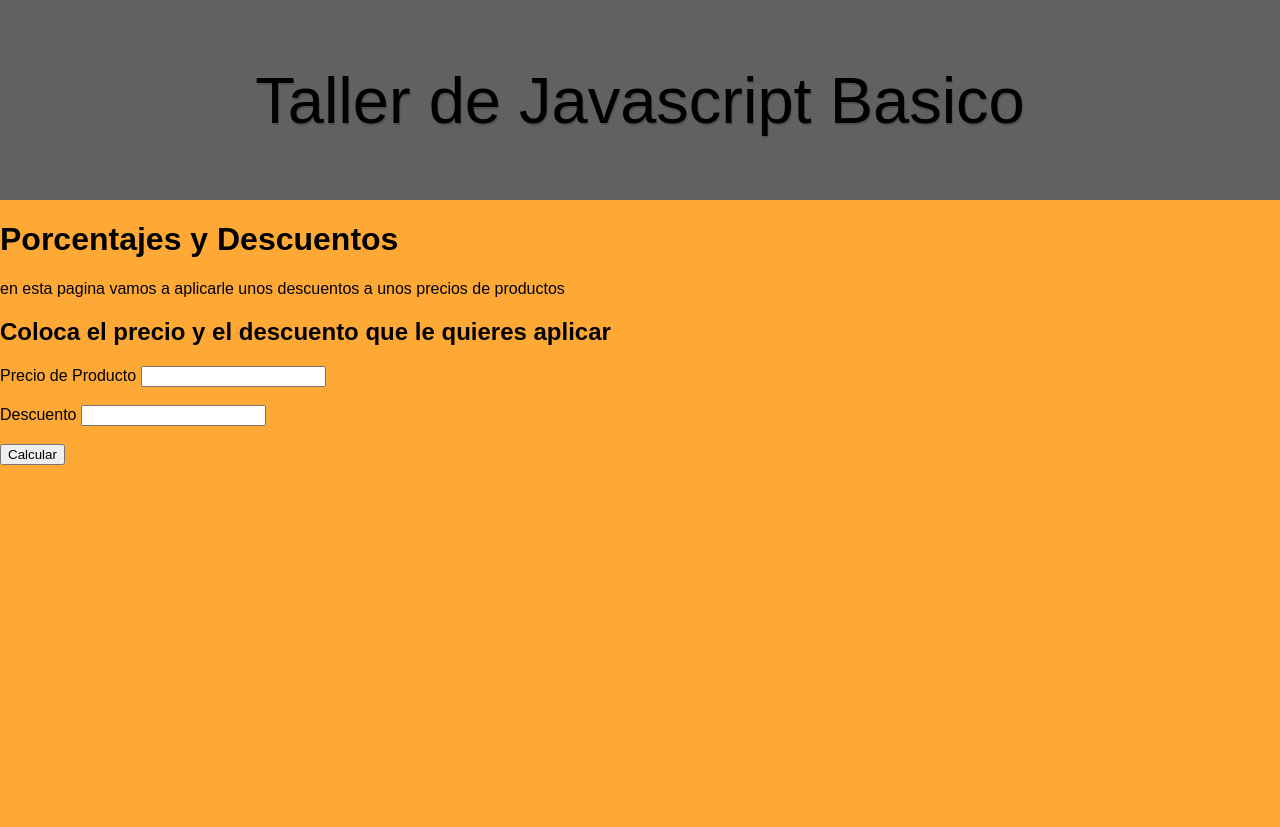
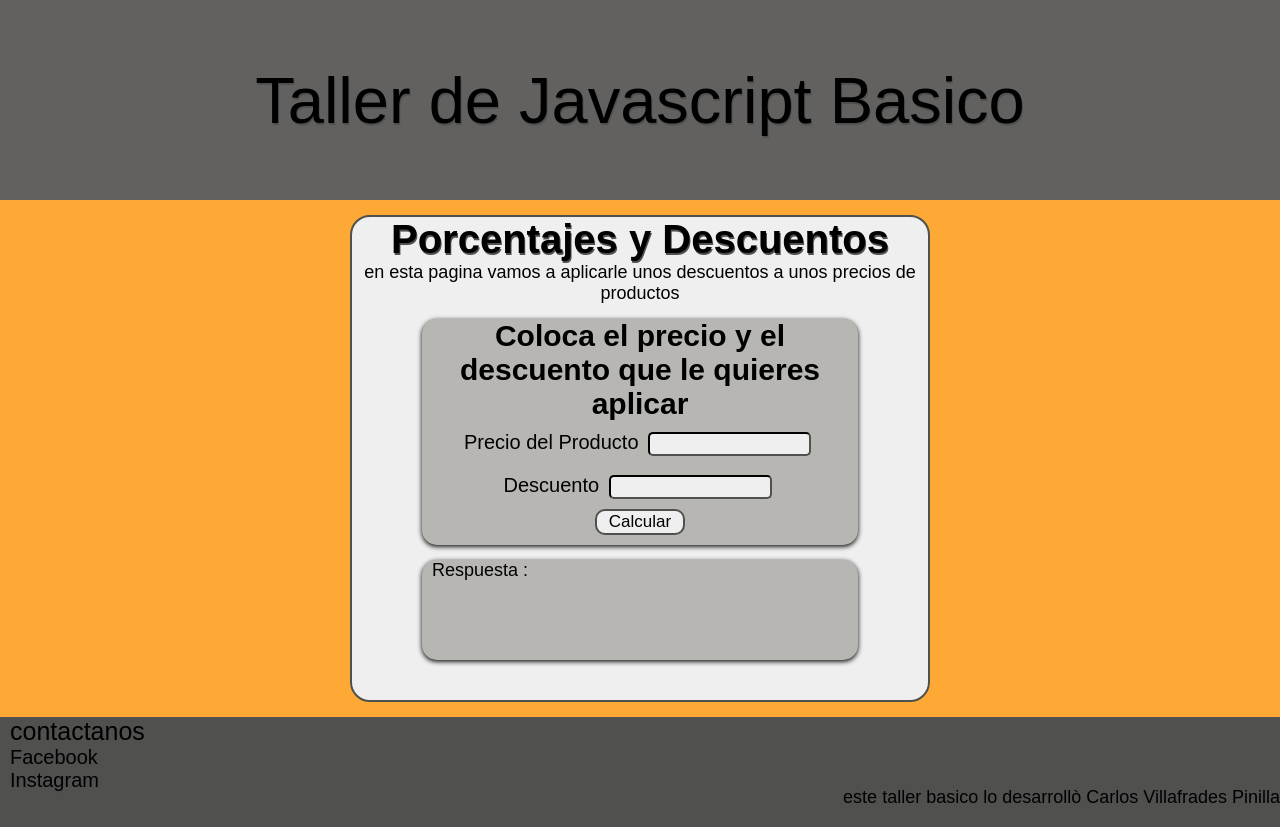
Before and after one commit to villafrade/primerRepositorio, a plain HTML site: page descuentos.html in a window 1280 px wide. Before the commit the page ends 800 px from the top, so only its background shows below. Drawn offline with Linux system fonts and the light colour scheme; a web font is replaced by a local one.

Commit message:
descuentos con css y terminado la funcion de promedio

```diff
--- a/descuentos.html
+++ b/descuentos.html
@@ -16,19 +16,32 @@
             <a href="./index.html">Taller de Javascript Basico</a>
         </div>
     </header>
+    <div id="fondo">
     <h1>Porcentajes y Descuentos</h1>
     <p>en esta pagina vamos a aplicarle unos descuentos a unos precios de productos</p>
     <section>
         <form>
            <h2>Coloca el precio y el descuento que le quieres aplicar</h2>
-           <label for="input_precio"> Precio de Producto</label>
+           <label for="input_precio"> Precio del Producto</label>
            <input type="number" id="input_precio" /> <br /> <br />
            <label for="input_descuento"> Descuento</label>
-           <input type="number" id="input_descuento"><br > <br />
+           <input type="number" id="input_descuento"><br />
            <button type="button" onclick="precio_descuento()">Calcular</button>
-           <p id="respuesta"></p>
         </form>
     </section>
+    <div id="resultado">
+        <p class="R">Respuesta :</p> <br />
+        <p id="respuesta" class="respuesta"></p>
+    </div>
+    </div>
+    <footer>
+        <p class="contactanos">contactanos</p>
+        <a href="https://www.facebook.com/carlosalberto.villafradespinilla.5">Facebook</a>
+        <br />
+        <a href="https://www.instagram.com/carlos_villafradess">Instagram</a>
+        <p class="pie">este taller basico lo desarrollò Carlos Villafrades Pinilla</p>
+
+    </footer>
     <script src="./descuentos.js"></script>
 
 </body>
--- a/descuentos.js
+++ b/descuentos.js
@@ -10,6 +10,6 @@ function precio_descuento()
     const porcentaje_final = 100 - porcentaje_descuento;
     const precio_final = (precio_original * (porcentaje_final) / 100);
 
-    Respuesta.innerHTML=("precio original: " + precio_original +  " <br />se le plica un descuento del: "
-    + porcentaje_descuento + "%" + "<br /> precio a pagar es de: " + precio_final);
+    Respuesta.innerHTML=("precio original: " + precio_original +  "<br />se le plica un descuento del: "
+    + porcentaje_descuento + "%" + "<br />precio a pagar es de: " + precio_final);
 }
--- a/styleDescuentos.css
+++ b/styleDescuentos.css
@@ -59,3 +59,148 @@ header a:active
     color: #FEA936;
     cursor: pointer;
 }
+#fondo
+{
+    border: 2px #50504F solid;
+    border-radius: 20px;
+    margin: 15px 350px;
+    background-color: #efefef;
+    text-align: center;
+    padding-bottom: 25px;
+}
+h1
+{
+    margin: 0px;
+    font-size: 40px;
+    text-shadow: 1px 2px #50504F;
+    text-align: center;
+
+}
+#fondo p
+{
+    font-size: 18px;
+    margin: 0px;
+    text-align: center;
+}
+section
+{
+    background-color:#B7B6B3;
+    margin: 15px 70px;
+    border-radius: 15px;
+    text-align: center;
+    box-shadow: 0 0.1rem 0.3rem black;
+}
+section h2
+{
+    margin: 10px auto;
+    font-size: 30px;
+}
+section label
+{
+    text-align: center;
+    font-size: 20px;
+
+}
+section input
+{
+    width: 155px;
+    border: 2px #50504F inset;
+    border-radius: 5px;
+    background-color: #efefef;
+    font-family: 'Smooch Sans', sans-serif;
+    font-size: 16px;
+    margin: auto 5px;
+}
+
+button
+{
+    width: 90px;
+    font-size: 17px;
+    font-family: 'Smooch Sans', sans-serif;
+    border: 2px #50504F solid;
+    border-radius: 10px;
+    color: black;
+    background-color: #efefef;
+    margin: 10px 5px;
+}
+button:hover
+{
+    color: #FEA936;
+    box-shadow: 0 0.1rem 0.3rem black;
+    text-shadow: 0 0.1rem 0.1rem black;
+    transition: text-shadow 0.5s ease;
+    transition: color 0.4s ease;
+    transition: box-shadow 0.3s ease;
+}
+#resultado
+{
+    height: 100px;;
+    background-color:#B7B6B3;
+    margin: 15px 70px;
+    border-radius: 15px;
+    text-align: center;
+    box-shadow: 0 0.1rem 0.3rem black;
+    padding-left: 10px;
+}
+
+.R
+{
+    font-size: 20px;
+    float: left;
+
+}
+.respuesta
+{
+    font-size: 20px;
+    margin: 20px auto;
+}
+footer
+{
+    width: auto;
+    height: 110px;
+    background-color: #50504F;
+    margin: 10px 0px 0px 0px;
+
+}
+.pie
+{
+    float: right;
+    font-size: 18px;
+}
+.contactanos
+{
+    margin: 0px auto 0px 10px;
+    font-size: 25px;
+}
+footer a
+{
+    color: black;
+    font-size: 20px;
+    text-decoration: none;
+    text-shadow: 1px 2px #50504F;
+    text-align: center;
+    margin: 0px auto 0px 10px;
+}
+
+footer a:visited
+{
+    color: black;
+    font-size: 20px;
+    text-align: center;
+    text-shadow: 1px 2px #50504F;
+    text-decoration: none;
+
+}
+
+footer a:hover
+{
+    transition: color 0.4s ease;
+    color: #FEA936;
+    cursor: pointer;
+}
+
+footer a:active
+{
+    color: #FEA936;
+    cursor: pointer;
+}
```
Also changed, not shown: promedio.html (+14 -1 lines), promedio.js (+33 -7 lines), styleIndex.css (+4 -4 lines).
